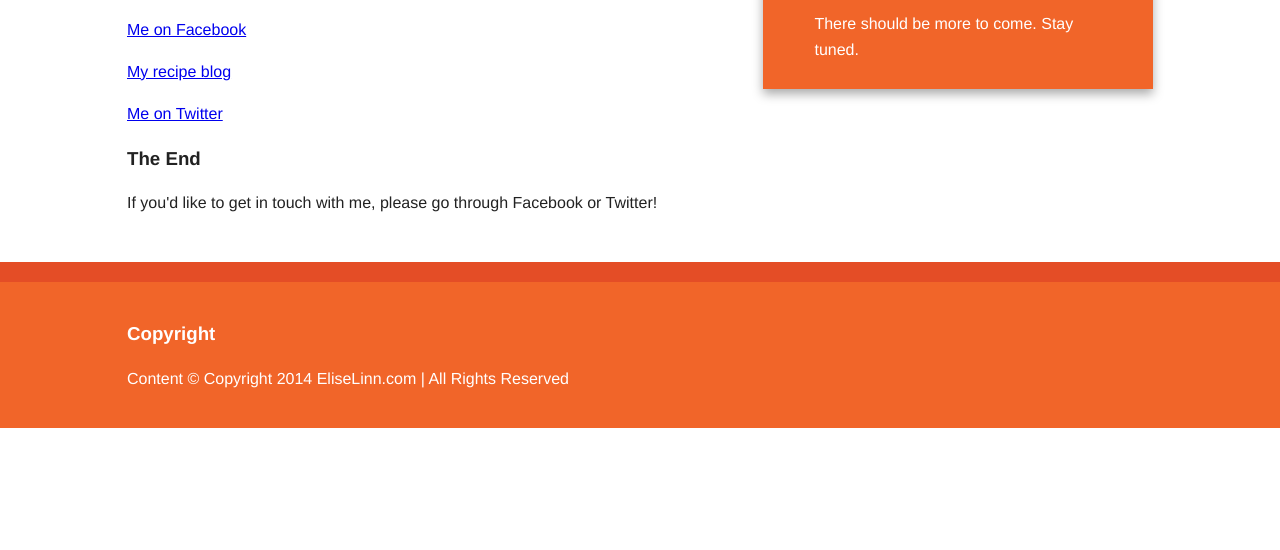
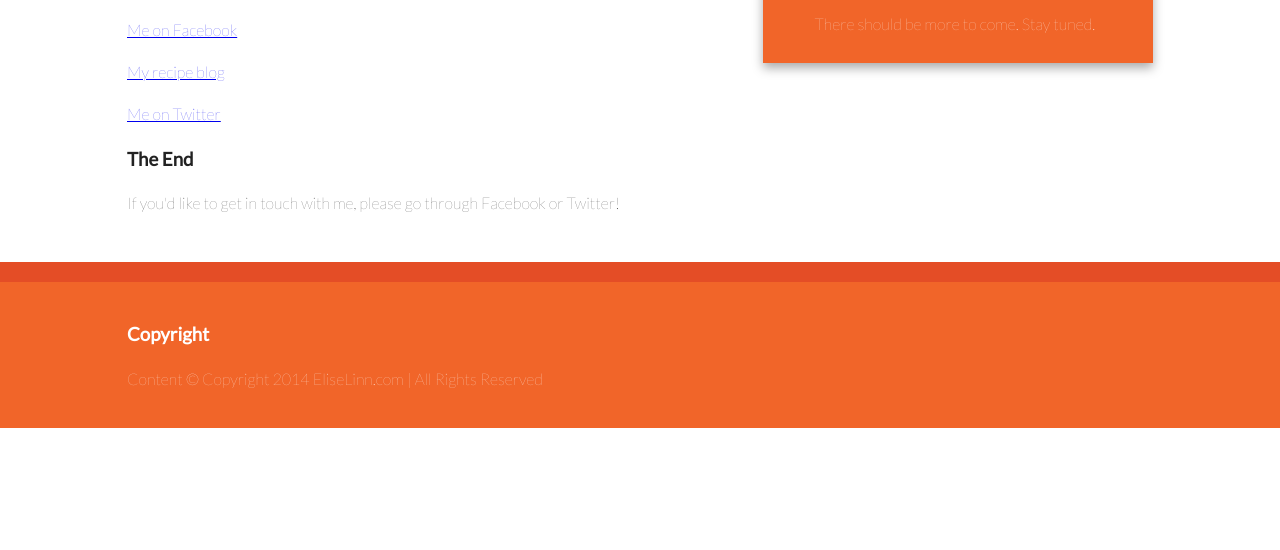
Before and after one commit to arabesq610/eliselinn.com, a plain HTML site: page index.html in a window 1280 px wide. Shown: the part 250-800 px from the top of the page. Drawn offline with nearby package versions, Linux system fonts and the light colour scheme.

Commit message:
reference the shiny new font

```diff
--- a/css/main.css
+++ b/css/main.css
@@ -61,7 +61,8 @@ textarea {
    ========================================================================== */
 
 body {
-    font: 16px/26px Helvetica, Helvetica Neue, Arial;
+    font: 16px/26px "Lato", "Helvetica Neue", Helvetica, Arial;
+    font-weight:100;
 }
 
 .wrapper {
```
